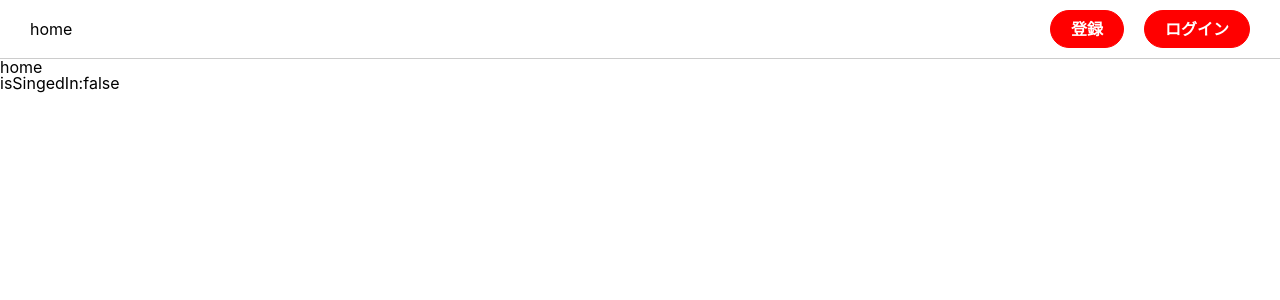
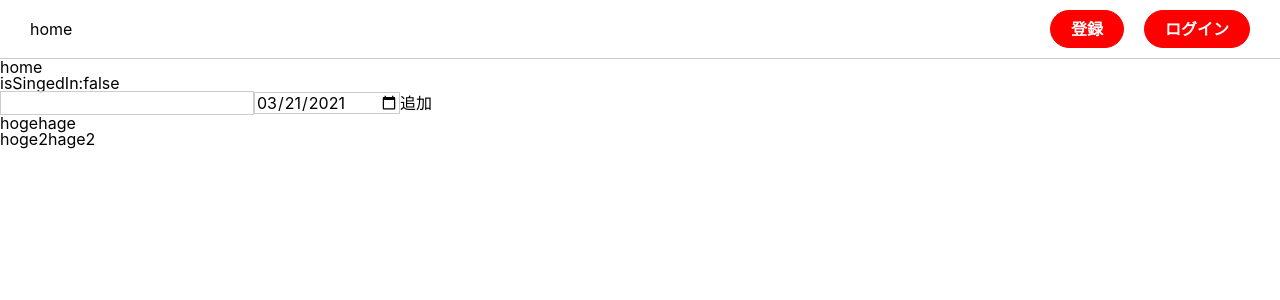
Before and after one commit to saywo/last-timer, a React (Create React App) app: page / in a window 1280 px wide. Shown: the top 300 px of the page. Built offline with nearby package versions, Linux system fonts and the light colour scheme; no server answers; the database is empty.

Commit message:
firestoreからデータをgetしてリストレンダリング

```diff
--- a/src/auth/AuthProvider.tsx
+++ b/src/auth/AuthProvider.tsx
@@ -1,5 +1,5 @@
 import React, { createContext, ReactNode, useEffect, useState } from "react";
-import { auth } from "../firebase";
+import { auth, db } from "../firebase";
 
 type contextValue = {
   signUp: any;
@@ -43,6 +43,19 @@ export const AuthProvider: React.VFC<Props> = ({ children }) => {
         setCurrentUser(user.uid);
       });
       history.push("/");
+      db.collection("users")
+        .add({
+          first: "Alan",
+          middle: "Mathison",
+          last: "Turing",
+          born: 1912,
+        })
+        .then((docRef) => {
+          console.log("Document written with ID: ", docRef.id);
+        })
+        .catch((error) => {
+          console.error("Error adding document: ", error);
+        });
     } catch (error) {
       alert(error.message);
     }
--- a/src/components/pages/Home.tsx
+++ b/src/components/pages/Home.tsx
@@ -1,14 +1,104 @@
-import React, { useContext, VFC } from "react";
+import React, {
+  useCallback,
+  useContext,
+  useState,
+  VFC,
+  ChangeEvent,
+  useEffect,
+} from "react";
 import { AuthContext } from "../../auth/AuthProvider";
+import styled from "styled-components";
+import { db } from "../../firebase";
 
 export const Home: VFC = () => {
+  const now = new Date();
+  const nowDate = [
+    now.getFullYear(),
+    ("0" + (now.getMonth() + 1)).slice(-2),
+    ("0" + now.getDate()).slice(-2),
+  ].join("-");
+
+  type TodosProps = {
+    name?: string;
+    date?: string;
+  };
+
   const { currentUser, isSignedIn } = useContext(AuthContext);
+  const [name, setName] = useState<string>("");
+  const [date, setDate] = useState<string>(nowDate);
+  const [todos, setTodos] = useState<Array<TodosProps>>([
+    { name: "hoge", date: "hage" },
+    { name: "hoge2", date: "hage2" },
+  ]);
+
+  const onChangeName = useCallback((e: ChangeEvent<HTMLInputElement>): void => {
+    setName(e.target.value);
+  }, []);
+
+  const onChangeDate = useCallback((e: ChangeEvent<HTMLInputElement>): void => {
+    setDate(e.target.value);
+  }, []);
+
+  const onSubmitAdd = useCallback((e) => {
+    db.collection("todos")
+      .add({
+        name: name,
+        date,
+      })
+      .then((docRef) => {
+        console.log(docRef.id);
+      })
+      .catch((error) => {
+        console.error(error);
+      });
+    console.log(name, date);
+    return e.preventDefault();
+  }, []);
+
+  const getTodos = useCallback(() => {
+    const fetchData = async () => {
+      const temp: any = [...todos];
+      await db
+        .collection("todos")
+        .get()
+        .then((snapShot) => {
+          snapShot.forEach((doc) => {
+            console.log(doc.id);
+            temp.push({ name: `${doc.id}` });
+          });
+        });
+      console.log(temp);
+      setTodos(temp);
+    };
+    fetchData();
+  }, []);
+
+  useEffect(() => {
+    getTodos();
+  }, []);
 
   return (
     <>
       <h1>home</h1>
       {currentUser && <p>currentUser uid:{currentUser}</p>}
       <p>isSingedIn:{isSignedIn.toString()}</p>
+      <form onSubmit={onSubmitAdd}>
+        <SInput type="text" onChange={onChangeName} value={name} />
+        <SInput type="date" onChange={onChangeDate} value={date} />
+        <button type="submit">追加</button>
+      </form>
+      <div>
+        {todos.map(({ name, date }, index) => (
+          <p key={index}>
+            {name}
+            {date}
+          </p>
+        ))}
+      </div>
     </>
   );
 };
+
+const SInput = styled.input`
+  border: 1px solid #ccc;
+`;
```
